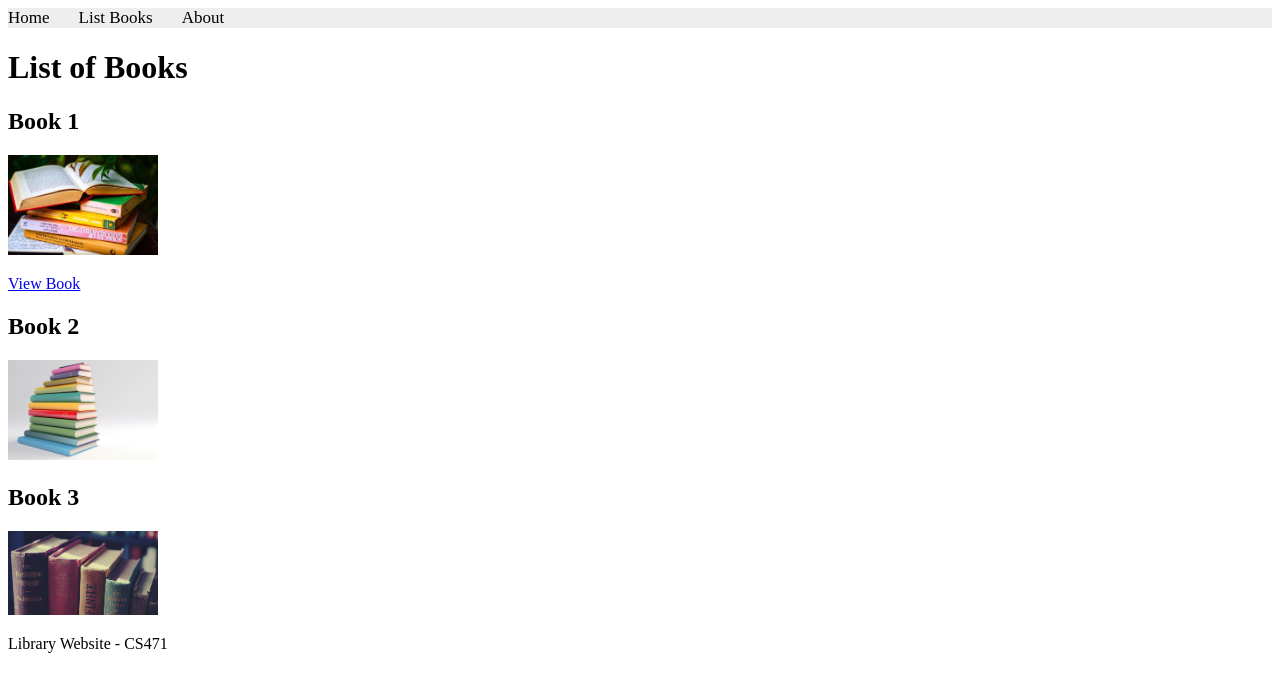
After one commit to yasmen1naser/CS471-Web-Technologies-Labs, a Django app: page /books/list_books/ in a window 1280 px wide. The commit adds this page. Shown: the top 692 px of the page. Run offline with Django 5.2, Linux system fonts and the light colour scheme.

Commit message:
Complete Lab 4

```diff
--- a/apps/bookmodule/urls.py
+++ b/apps/bookmodule/urls.py
@@ -1,8 +1,11 @@
+
 from django.urls import path
 from . import views
 
 urlpatterns = [
-    path('', views.index),
+    path('', views.index, name="books.index"),
+    path('list_books/', views.list_books, name="books.list_books"),
+    path('<int:bookId>/', views.viewbook, name="books.view_one_book"),
+    path('aboutus/', views.aboutus, name="books.aboutus"),
     path('index2/<int:val1>/', views.index2),
-    path('<int:bookId>/', views.viewbook),
 ]
--- a/apps/bookmodule/views.py
+++ b/apps/bookmodule/views.py
@@ -1,34 +1,23 @@
+
 from django.shortcuts import render
-from django.shortcuts import render
-# Create your views here.
-from django.http import HttpResponse
+
 
 def index(request):
-    name = request.GET.get("name") or "world!"  #add this line
-    return render(request, "bookmodule/index.html" , {"name": name})
-def index2(request, val1 = 0):   #add the view function (index2)
-    return HttpResponse("value1 = "+str(val1))
+    return render(request, "bookmodule/index.html")
+
+
+def list_books(request):
+    return render(request, "bookmodule/list_books.html")
+
+
 def viewbook(request, bookId):
-    book1 = {
-        'id': 123,
-        'title': 'Continuous Delivery',
-        'author': 'J. Humble and D. Farley'
-    }
+    return render(request, "bookmodule/one_book.html")
 
-    book2 = {
-        'id': 456,
-        'title': 'Secrets of Reverse Engineering',
-        'author': 'E. Eilam'
-    }
 
-    targetBook = None
+def aboutus(request):
+    return render(request, "bookmodule/aboutus.html")
 
-    if book1['id'] == bookId:
-        targetBook = book1
 
-    if book2['id'] == bookId:
-        targetBook = book2
 
-    context = {'book': targetBook}
-
-    return render(request, 'bookmodule/show.html', context)
+def index2(request, val1):
+    return render(request, "bookmodule/index.html")
--- /dev/null
+++ b/apps/static/styles.css
@@ -0,0 +1,20 @@
+
+/* Add a black background color to the top navigation */
+.topnav {
+     background-color: #eeeeee;
+     width: 100%;
+}
+
+     /* Style the links inside the navigation bar */
+     .topnav a {
+          color: #000000;
+          text-align: center;
+          margin-right: 25px;
+          text-decoration: none;
+          font-size: 17px;
+     }
+
+          /* Add a color to the active/current link */
+          .topnav a.active {
+               color: #008CBA;
+          }
--- /dev/null
+++ b/apps/templates/bookmodule/list_books.html
@@ -0,0 +1,24 @@
+{% extends "layouts/base.html" %}
+{% load static %}
+
+{% block title %}List Books - Library{% endblock %}
+
+{% block content %}
+<h1>List of Books</h1>
+
+<div>
+     <h2>Book 1</h2>
+     <img src="{% static 'book1.jpg' %}" alt="Book 1" width="150">
+     <p><a href="{% url 'books.view_one_book' 123 %}">View Book</a></p>
+</div>
+
+<div>
+     <h2>Book 2</h2>
+     <img src="{% static 'book2.jpg' %}" alt="Book 2" width="150">
+</div>
+
+<div>
+     <h2>Book 3</h2>
+     <img src="{% static 'book3.jpg' %}" alt="Book 3" width="150">
+</div>
+{% endblock %}
--- /dev/null
+++ b/apps/templates/includes/footer.html
@@ -0,0 +1,3 @@
+<footer>
+     <p>Library Website - CS471</p>
+</footer>
--- /dev/null
+++ b/apps/templates/includes/header.html
@@ -0,0 +1,5 @@
+<div class="topnav">
+     <a href="{% url 'books.index' %}">Home</a>
+     <a href="{% url 'books.list_books' %}">List Books</a>
+     <a href="{% url 'books.aboutus' %}">About</a>
+</div>
--- /dev/null
+++ b/apps/templates/layouts/base.html
@@ -0,0 +1,21 @@
+{% load static %}
+<!DOCTYPE html>
+<html lang="en">
+<head>
+     <meta charset="UTF-8">
+     <title>{% block title %}Library Website{% endblock %}</title>
+     <link rel="stylesheet" href="{% static 'styles.css' %}">
+</head>
+<body>
+
+     {% include "includes/header.html" %}
+
+     <main>
+          {% block content %}
+          {% endblock %}
+     </main>
+
+     {% include "includes/footer.html" %}
+
+</body>
+</html>
--- a/libraryproject/settings.py
+++ b/libraryproject/settings.py
@@ -119,6 +119,9 @@ USE_TZ = True
 
 STATIC_URL = 'static/'
 
+STATICFILES_DIRS = [
+    os.path.join(BASE_DIR, "apps/static")
+]
 
 # Email
 # https://docs.djangoproject.com/en/6.1/topics/email/#topic-email-configuration
```
Also changed, not shown: apps/templates/bookmodule/aboutus.html (added, +9 -0 lines), apps/templates/bookmodule/index.html (+17 -1 lines), apps/templates/bookmodule/one_book.html (added, +12 -0 lines), apps/static/book1.jpg (added), apps/static/book2.jpg (added), apps/static/book3.jpg (added), apps/static/qu-icon.png (added).
